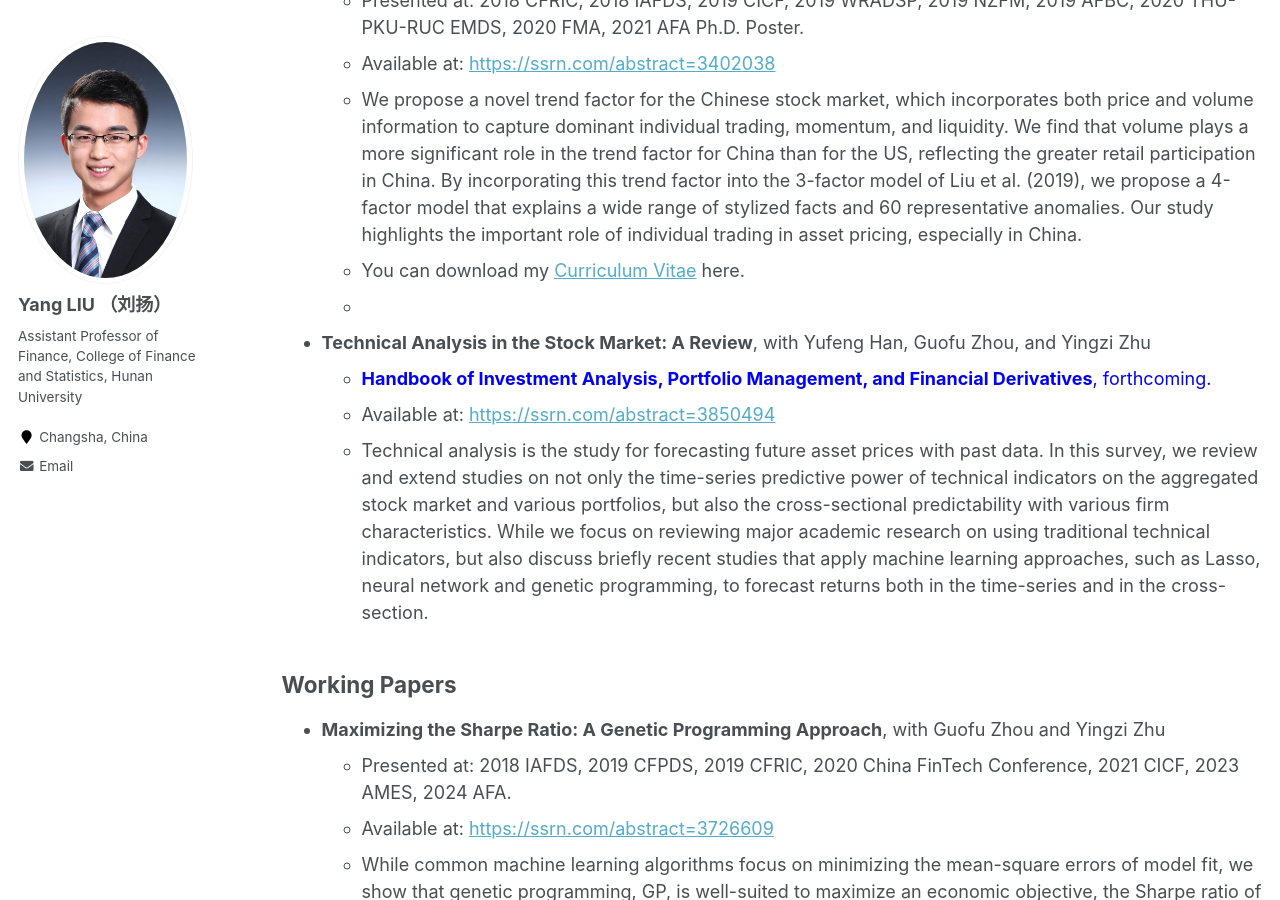
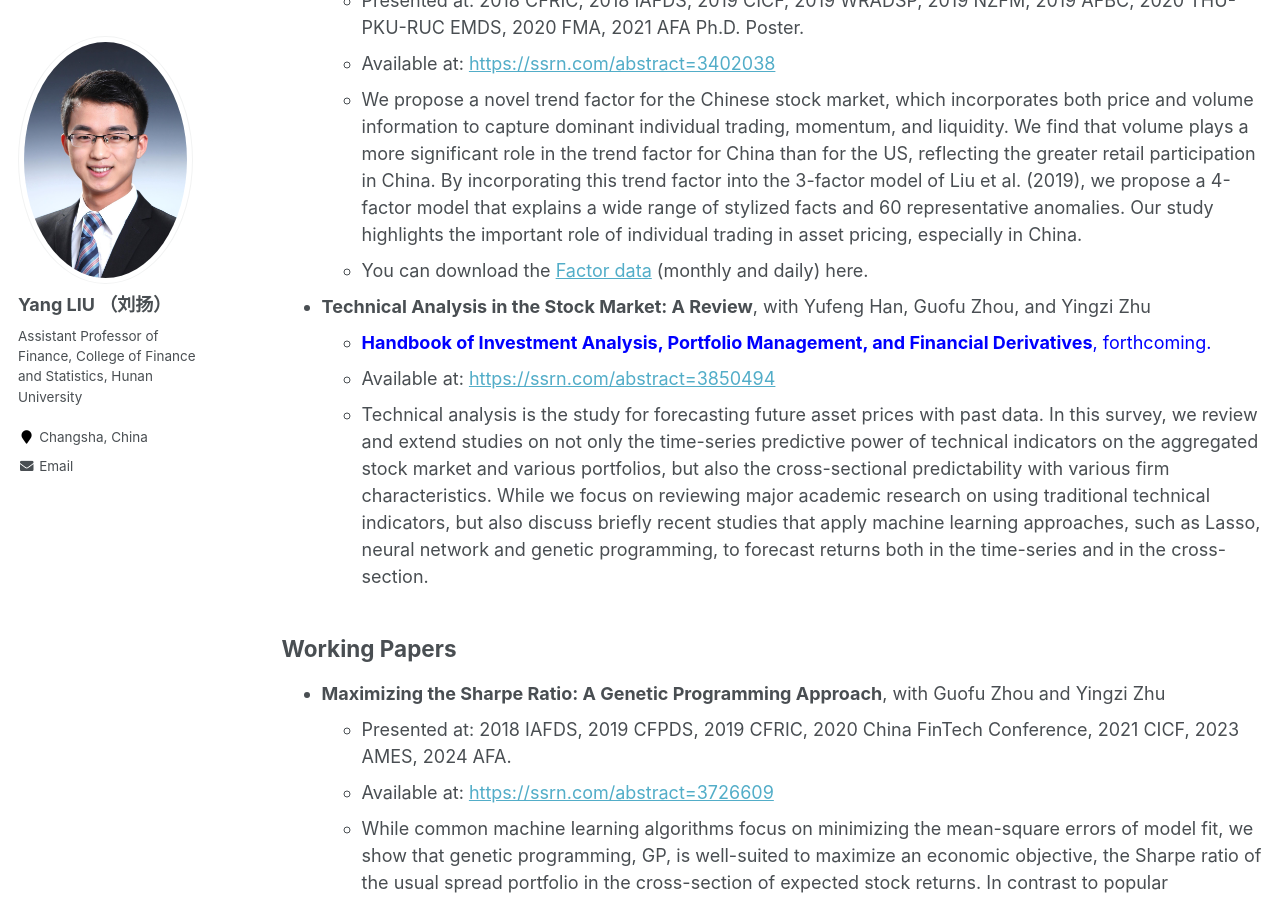
Before and after one commit to yangliu-finance/yangliu-finance.github.io, a Jekyll site: the page built from _pages/research.md, in a window 1280 px wide and 900 px high, scrolled down 384 px. Built offline with Jekyll 4.4.1, drawn with Linux system fonts in a browser that asks for light colours.

Commit message:
Update research.md

```diff
--- a/_pages/research.md
+++ b/_pages/research.md
@@ -16,8 +16,7 @@ Publications
   + Presented at: 2018 CFRIC, 2018 IAFDS, 2019 CICF, 2019 WRADSP, 2019 NZFM, 2019 AFBC, 2020 THU-PKU-RUC EMDS, 2020 FMA, 2021 AFA Ph.D. Poster.
   + Available at: [https://ssrn.com/abstract=3402038](https://ssrn.com/abstract=3402038)
   + We propose a novel trend factor for the Chinese stock market, which incorporates both price and volume information to capture dominant individual trading, momentum, and liquidity. We find that volume plays a more significant role in the trend factor for China than for the US, reflecting the greater retail participation in China. By incorporating this trend factor into the 3-factor model of Liu et al. (2019), we propose a 4-factor model that explains a wide range of stylized facts and 60 representative anomalies. Our study highlights the important role of individual trading in asset pricing, especially in China.
-  + You can download my [Curriculum Vitae](https://yangliu-finance.github.io/files/CV_YangLiu_231204_update1.pdf) here.
-  + [Factor data]:(https://yangliu-finance.github.io/files/LZZ4_TrendFactor_Monthly&Daily.xls) here.
+  + You can download the [Factor data](https://yangliu-finance.github.io/files/LZZ4_TrendFactor_Monthly&Daily.xls) (monthly and daily) here.
   <!---
   seminars at Gothenburg University, Lund University, Southwestern University of Finance and Economics, Stockholm University, Tsinghua University, University of Cincinnati, UIUC, and Washington University in St. Louis;
   -->
```
